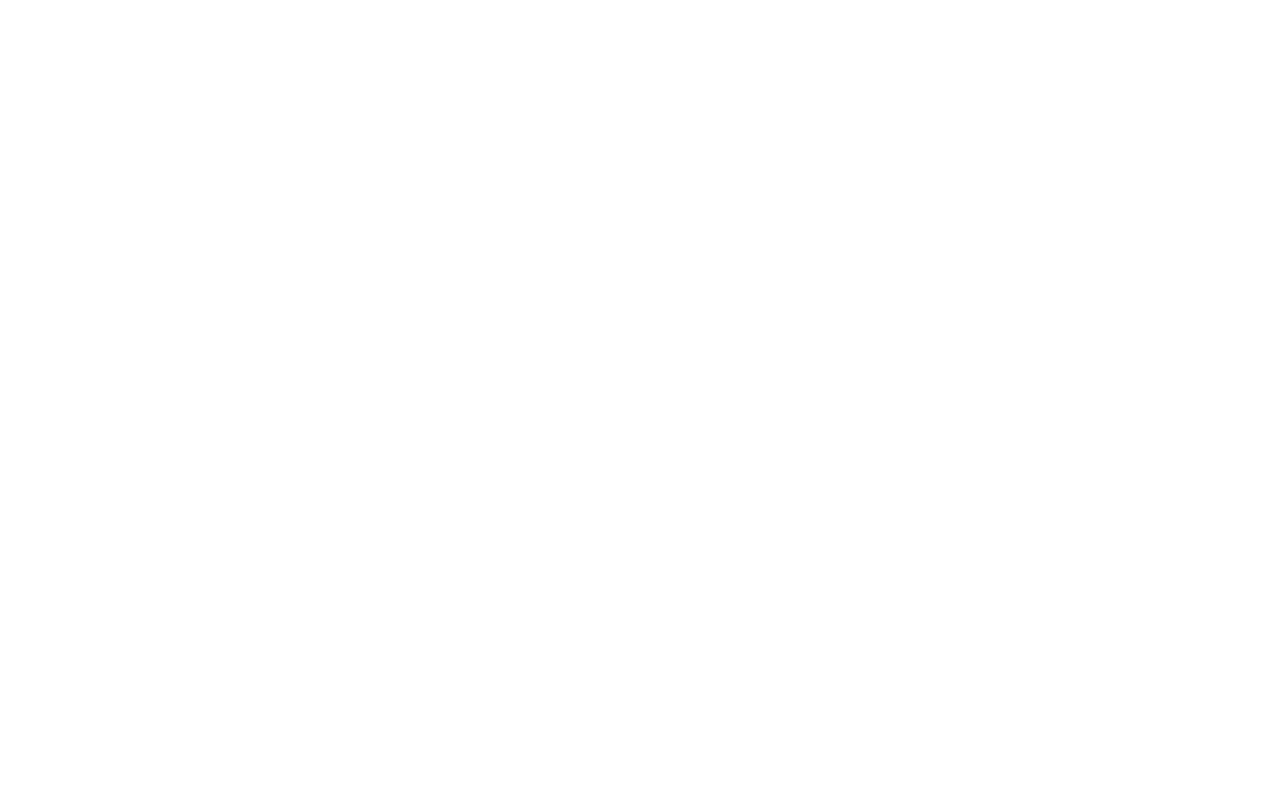
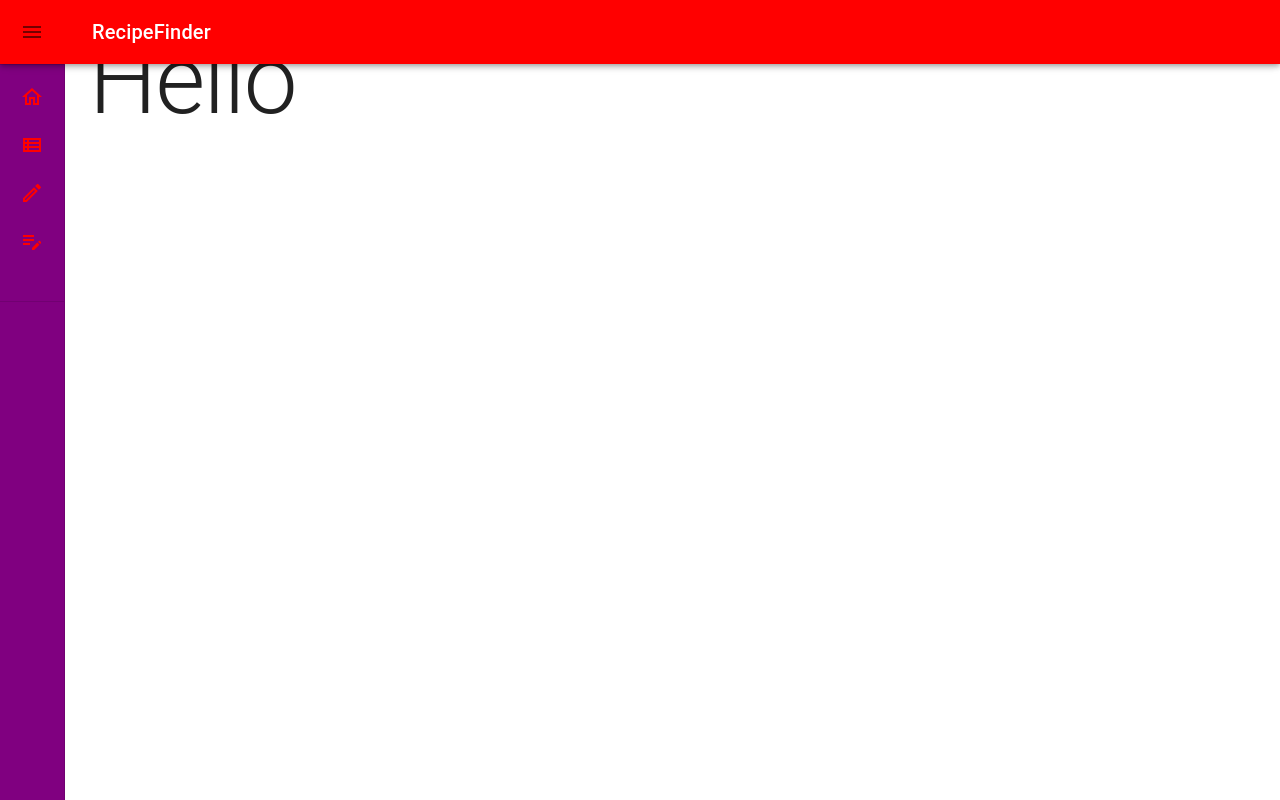
Before and after one commit to MidnightMicro/RecipeFinder, a React (Create React App) app: page /creator in a window 1280 px wide. Before the commit this address had no page. Built offline with nearby package versions, Linux system fonts and the light colour scheme.

Commit message:
Adjusted drawer to move contents

```diff
--- a/src/App.js
+++ b/src/App.js
@@ -4,6 +4,7 @@ import Splash from './components/home';
 import Recipes from './components/Recipes'
 import PriceChange from './components/PriceChange';
 import ResponsiveAppBar from './components/NavBar';
+import Creator from './components/Creator';
 
 function App() {
 
@@ -15,6 +16,7 @@ function App() {
       <Route path="/" element={<Splash/>} />
       <Route path="/recipes" element={<Recipes />} />
       <Route path="/pricechange" element={<PriceChange />} />
+      <Route path="/creator" element={<Creator/>} />
     </Routes>
     </>
   );
--- /dev/null
+++ b/src/components/Creator.jsx
@@ -0,0 +1,46 @@
+import React from "react";
+import { Box, Typography, useTheme } from "@mui/material";
+import MiniDrawer from "./drawer";
+
+const drawerWidth = 240;
+
+function RecipeCreator() {
+  const [open, setOpen] = React.useState(false);
+  const theme = useTheme();
+
+  const handleDrawerOpen = () => {
+    setOpen(true);
+  };
+
+  const handleDrawerClose = () => {
+    setOpen(false);
+  };
+
+  return (
+    <div>
+      <MiniDrawer open={open} handleDrawerOpen={handleDrawerOpen} handleDrawerClose={handleDrawerClose} />
+      <Box
+        component="main"
+        sx={{
+          flexGrow: 1,
+          p: 3,
+          transition: (theme) =>
+            theme.transitions.create("margin", {
+              easing: theme.transitions.easing.sharp,
+              duration: theme.transitions.duration.leavingScreen,
+            }),
+          marginLeft: open ? `${drawerWidth}px` : `calc(${theme.spacing(7)} + 1px)`,
+          [theme.breakpoints.up("sm")]: {
+            marginLeft: open ? `${drawerWidth}px` : `calc(${theme.spacing(8)} + 1px)`,
+          },
+        }}
+      >
+        <Typography variant="h1">
+          Hello
+        </Typography>
+      </Box>
+    </div>
+  );
+}
+
+export default RecipeCreator;
--- a/src/components/Recipes.js
+++ b/src/components/Recipes.js
@@ -47,6 +47,7 @@ import Draggable from "react-draggable";
 import TO from "./Photos/TO.jpg";
 import PSS from "./Photos/PSS.jpg";
 import TSF from "./Photos/TSF.jpg";
+import { useTheme } from "@mui/material";
 
 const recipes = [
   {
@@ -158,6 +159,7 @@ function Recipes() {
   const [open, setOpen] = useState(false);
   const [selectedRecipe, setSelectedRecipe] = useState(null);
   const [mealId,setMealId] = useState([]);
+  const theme = useTheme();
 
   const [searchQuery, setSearchQuery] = useState(
     localStorage.getItem("searchQuery") || "Chicken"
@@ -189,6 +191,15 @@ function Recipes() {
     setOpen(false);
     setSelectedRecipe(null);
   };
+
+  const handleDrawerOpen = () => {
+    setOpen(true);
+  };
+
+  const handleDrawerClose = () => {
+    setOpen(false);
+  };
+
 
   useEffect(() => {
     fetch(`https://www.themealdb.com/api/json/v1/1/search.php?s=${searchQuery}`)
@@ -303,7 +314,7 @@ function Recipes() {
 
 
   const label = { inputProps: { "aria-label": "Switch demo" } };
-
+  const drawerWidth = 240;
 
 
   return (
@@ -319,15 +330,23 @@ function Recipes() {
         overflow:"auto",
       }}>
 
-      <ResponsiveDrawer />
+      <ResponsiveDrawer open={open} handleDrawerOpen={handleDrawerOpen} handleDrawerClose={handleDrawerClose}/>
       {/* <SearchAppBar /> */}
       <Box
-      // style={{
-      //   backgroundImage:
-      //     'url("https://static.vecteezy.com/system/resources/previews/037/349/588/non_2x/ai-generated-wood-background-with-chalkboard-and-lemon-free-photo.jpg")',
-      //   backgroundSize: "cover",
-      //   backgroundPosition: "absolute",
-      //    }}
+component="main"
+sx={{
+  flexGrow: 1,
+  p: 3,
+  transition: (theme) =>
+    theme.transitions.create("margin", {
+      easing: theme.transitions.easing.sharp,
+      duration: theme.transitions.duration.leavingScreen,
+    }),
+  marginLeft: open ? `${drawerWidth}px` : `calc(${theme.spacing(7)} + 1px)`,
+  [theme.breakpoints.up("sm")]: {
+    marginLeft: open ? `${drawerWidth}px` : `calc(${theme.spacing(8)} + 1px)`,
+  },
+}}
     >
 
       <Box>
@@ -425,7 +444,6 @@ function Recipes() {
             height:'100vh',
           }}
         >
-            <p>Beans</p>
             {filteredRecipes && filteredRecipes.length > 0 ? (
         filteredRecipes.map((item) => (
           <Grid item key={item.id}>
--- a/src/components/drawer.js
+++ b/src/components/drawer.js
@@ -1,214 +1,181 @@
-import * as React from 'react';
-import { styled, useTheme } from '@mui/material/styles';
-import Box from '@mui/material/Box';
-import MuiDrawer from '@mui/material/Drawer';
-import MuiAppBar from '@mui/material/AppBar';
-import Toolbar from '@mui/material/Toolbar';
-import List from '@mui/material/List';
-import CssBaseline from '@mui/material/CssBaseline';
-import Typography from '@mui/material/Typography';
-import Divider from '@mui/material/Divider';
-import IconButton from '@mui/material/IconButton';
-import MenuIcon from '@mui/icons-material/Menu';
-import HomeOutlinedIcon from '@mui/icons-material/HomeOutlined';
-import ChevronLeftIcon from '@mui/icons-material/ChevronLeft';
-import ChevronRightIcon from '@mui/icons-material/ChevronRight';
-import ListItem from '@mui/material/ListItem';
-import ListItemButton from '@mui/material/ListItemButton';
-import ListItemIcon from '@mui/material/ListItemIcon';
-import ListItemText from '@mui/material/ListItemText';
-import AddCircleOutlineOutlinedIcon from '@mui/icons-material/AddCircleOutlineOutlined';
-import EditNoteOutlinedIcon from '@mui/icons-material/EditNoteOutlined';
-import CreateOutlinedIcon from '@mui/icons-material/CreateOutlined';
-import ViewListOutlinedIcon from '@mui/icons-material/ViewListOutlined';
-import { createTheme, ThemeProvider } from '@mui/material/styles';
-import { blue, purple } from '@mui/material/colors';
-import { create } from '@mui/material/styles/createTransitions';
+import React from "react";
+import { styled, useTheme, ThemeProvider, CssBaseline, Box, Toolbar, IconButton, Typography, Divider, List, ListItem, ListItemButton, ListItemIcon, ListItemText } from "@mui/material";
+import MuiDrawer from "@mui/material/Drawer";
+import MuiAppBar from "@mui/material/AppBar";
+import MenuIcon from "@mui/icons-material/Menu";
+import ChevronLeftIcon from "@mui/icons-material/ChevronLeft";
+import ChevronRightIcon from "@mui/icons-material/ChevronRight";
+import HomeOutlinedIcon from "@mui/icons-material/HomeOutlined";
+import ViewListOutlinedIcon from "@mui/icons-material/ViewListOutlined";
+import CreateOutlinedIcon from "@mui/icons-material/CreateOutlined";
+import EditNoteOutlinedIcon from "@mui/icons-material/EditNoteOutlined";
 
 const drawerWidth = 240;
 
-const NavbarTheme = createTheme({
-  palette: {
-    primary: {
-      main: 'rgba(84,100,84)',
-    },
-  },
-})
 const openedMixin = (theme) => ({
   width: drawerWidth,
-  transition: theme.transitions.create('width', {
+  transition: theme.transitions.create("width", {
     easing: theme.transitions.easing.sharp,
     duration: theme.transitions.duration.enteringScreen,
   }),
-  overflowX: 'hidden',
+  overflowX: "hidden",
+  backgroundColor: "yellow",
 });
 
 const closedMixin = (theme) => ({
-  transition: theme.transitions.create('width', {
+  transition: theme.transitions.create("width", {
     easing: theme.transitions.easing.sharp,
     duration: theme.transitions.duration.leavingScreen,
   }),
-  overflowX: 'hidden',
+  overflowX: "hidden",
+  backgroundColor: "purple",
   width: `calc(${theme.spacing(7)} + 1px)`,
-  [theme.breakpoints.up('sm')]: {
+  [theme.breakpoints.up("sm")]: {
     width: `calc(${theme.spacing(8)} + 1px)`,
   },
 });
 
-const DrawerHeader = styled('div')(({ theme }) => ({
-  display: 'flex',
-  alignItems: 'center',
-  justifyContent: 'flex-end',
+const DrawerHeader = styled("div")(({ theme }) => ({
+  display: "flex",
+  alignItems: "center",
+  justifyContent: "flex-end",
   padding: theme.spacing(0, 1),
   // necessary for content to be below app bar
   ...theme.mixins.toolbar,
+  backgroundColor: "green",
 }));
 
 const AppBar = styled(MuiAppBar, {
-  shouldForwardProp: (prop) => prop !== 'open',
+  shouldForwardProp: (prop) => prop !== "open",
 })(({ theme, open }) => ({
   zIndex: theme.zIndex.drawer + 1,
-  transition: theme.transitions.create(['width', 'margin'], {
+  backgroundColor: "red",
+  transition: theme.transitions.create(["width", "margin"], {
     easing: theme.transitions.easing.sharp,
     duration: theme.transitions.duration.leavingScreen,
   }),
   ...(open && {
     marginLeft: drawerWidth,
+    backgroundColor: "blue",
     width: `calc(100% - ${drawerWidth}px)`,
-    transition: theme.transitions.create(['width', 'margin'], {
+    transition: theme.transitions.create(["width", "margin"], {
       easing: theme.transitions.easing.sharp,
       duration: theme.transitions.duration.enteringScreen,
     }),
   }),
 }));
 
-const Drawer = styled(MuiDrawer, { shouldForwardProp: (prop) => prop !== 'open' })(
-  ({ theme, open }) => ({
+const Drawer = styled(MuiDrawer, {
+  shouldForwardProp: (prop) => prop !== "open",
+})(({ theme, open }) => ({
   width: drawerWidth,
+  backgroundColor: "red",
+  position: "relative",
   flexShrink: 0,
-    whiteSpace: 'nowrap',
-    boxSizing: 'border-box',
+  whiteSpace: "nowrap",
+  boxSizing: "border-box",
   ...(open && {
     ...openedMixin(theme),
-      '& .MuiDrawer-paper': openedMixin(theme),
+    "& .MuiDrawer-paper": openedMixin(theme),
   }),
   ...(!open && {
     ...closedMixin(theme),
-      '& .MuiDrawer-paper': closedMixin(theme),
+    "& .MuiDrawer-paper": closedMixin(theme),
   }),
-  }),
-);
+}));
 
-export default function MiniDrawer() {
+export default function MiniDrawer({ open, handleDrawerOpen, handleDrawerClose }) {
   const theme = useTheme();
-  const [open, setOpen] = React.useState(false);
-
-  const handleDrawerOpen = () => {
-    setOpen(true);
-  };
-
-  const handleDrawerClose = () => {
-    setOpen(false);
-  };
 
   return (
-    <ThemeProvider theme={NavbarTheme}>
-    <Box sx={{ display: 'flex', position:"relative" }}>
+    <Box sx={{ display: "flex" }}>
       <CssBaseline />
-      <AppBar position="fixed" open={open} color='primary'>
+      <AppBar position="fixed" open={open} color="primary">
         <Toolbar>
           <IconButton
-            theme={NavbarTheme}
-            // color="inherit"
+            theme={theme}
             aria-label="open drawer"
             onClick={handleDrawerOpen}
             edge="start"
             sx={{
               marginRight: 5,
-              ...(open && { display: 'none' }),
+              ...(open && { display: "none" }),
             }}
           >
             <MenuIcon />
           </IconButton>
           <Typography variant="h6" noWrap component="div">
-            Mini variant drawer
+            RecipeFinder
           </Typography>
         </Toolbar>
       </AppBar>
       <Drawer variant="permanent" open={open}>
         <DrawerHeader>
           <IconButton onClick={handleDrawerClose}>
-            {theme.direction === 'rtl' ? <ChevronRightIcon /> : <ChevronLeftIcon />}
+            {theme.direction === "rtl" ? <ChevronRightIcon /> : <ChevronLeftIcon />}
           </IconButton>
         </DrawerHeader>
         <Divider />
-
-        <List>
-
-          <ListItem disablePadding sx={{ display: 'block' }}>
+        <List sx={{ color: "red" }}>
+          <ListItem disablePadding sx={{ display: "block" }}>
+            {open ? (
+              <div>
+                <ListItem position="relative" disablePadding sx={{ display: "block" }}>
                   <ListItemButton
                     href="/"
                     sx={{
                       minHeight: 48,
-                justifyContent: open ? 'initial' : 'center',
-                px: 2.5,
-              }}
-            >
-            </ListItemButton>
-
-            {open ? <div>
-              <ListItem disablePadding sx={{ display: 'block' }}>
-                <ListItemButton
-                  href="/"
-                  sx={{
-                    minHeight: 48,
-                    justifyContent: open ? 'initial' : 'center',
+                      justifyContent: open ? "initial" : "center",
                       px: 2.5,
                     }}
                   >
                     Home
                   </ListItemButton>
-                <ListItem disablePadding sx={{ display: 'block' }}>
+                  <ListItem disablePadding sx={{ display: "block" }}>
                     <ListItemButton
                       href="/Recipes"
                       sx={{
                         minHeight: 48,
-                      justifyContent: open ? 'initial' : 'center',
+                        justifyContent: open ? "initial" : "center",
                         px: 2.5,
                       }}
-                  >Recipes</ListItemButton>
+                    >
+                      Recipes
+                    </ListItemButton>
                   </ListItem>
-                <ListItem disablePadding sx={{ display: 'block' }}>
+                  <ListItem disablePadding sx={{ display: "block" }}>
+                    <ListItemButton
+                      href="/creator"
+                      sx={{
+                        minHeight: 48,
+                        justifyContent: open ? "initial" : "center",
+                        px: 2.5,
+                      }}
+                    >
+                      Create your Own
+                    </ListItemButton>
+                  </ListItem>
+                  <ListItem disablePadding sx={{ display: "block" }}>
                     <ListItemButton
                       href="/"
                       sx={{
                         minHeight: 48,
-                      justifyContent: open ? 'initial' : 'center',
+                        justifyContent: open ? "initial" : "center",
                         px: 2.5,
                       }}
-                  >Create your Own</ListItemButton>
-                </ListItem>
-                <ListItem disablePadding sx={{ display: 'block' }}>
-                  <ListItemButton
-                    href="/"
-                    sx={{
-                      minHeight: 48,
-                      justifyContent: open ? 'initial' : 'center',
-                      px: 2.5,
-                    }}
-                  >Edit</ListItemButton>
+                    >
+                      Edit
+                    </ListItemButton>
                   </ListItem>
                 </ListItem>
               </div>
-
-              :
-
+            ) : (
               <div>
                 <ListItemButton
                   href="/"
                   sx={{
                     minHeight: 48,
-                   justifyContent: open ? 'initial' : 'center',
+                    justifyContent: open ? "initial" : "center",
                     px: 2.5,
                   }}
                 >
@@ -218,17 +185,17 @@ export default function MiniDrawer() {
                   href="/Recipes"
                   sx={{
                     minHeight: 48,
-                   justifyContent: open ? 'initial' : 'center',
+                    justifyContent: open ? "initial" : "center",
                     px: 2.5,
                   }}
                 >
                   <ViewListOutlinedIcon />
                 </ListItemButton>
                 <ListItemButton
-                                 href="/Recipes"
+                  href="/Creator"
                   sx={{
                     minHeight: 48,
-                                   justifyContent: open ? 'initial' : 'center',
+                    justifyContent: open ? "initial" : "center",
                     px: 2.5,
                   }}
                 >
@@ -238,44 +205,26 @@ export default function MiniDrawer() {
                   href="/Recipes"
                   sx={{
                     minHeight: 48,
-                                   justifyContent: open ? 'initial' : 'center',
+                    justifyContent: open ? "initial" : "center",
                     px: 2.5,
                   }}
                 >
                   <EditNoteOutlinedIcon />
                 </ListItemButton>
-
-
-
-
-
-              </div>}
-
+              </div>
+            )}
             <ListItemIcon
               sx={{
                 minWidth: 0,
-                mr: open ? 3 : 'auto',
-                justifyContent: 'center',
+                mr: open ? 3 : "auto",
+                justifyContent: "center",
               }}
-            >
-            </ListItemIcon>
+            ></ListItemIcon>
             <ListItemText sx={{ opacity: open ? 1 : 0 }} />
-
           </ListItem>
-          {/* <ListItem>
-            <ListItemButton>Recipes</ListItemButton>
-          </ListItem>
-          <ListItem>
-            <ListItemButton> Create Your Own
-
-            </ListItemButton>
-          </ListItem> */}
-
         </List>
         <Divider />
       </Drawer>
-
     </Box>
-    </ThemeProvider>
   );
 }
```
Also changed, not shown: src/components/Create.js (added, +65 -0 lines). Lines whose indentation alone changed are shown as unchanged.
